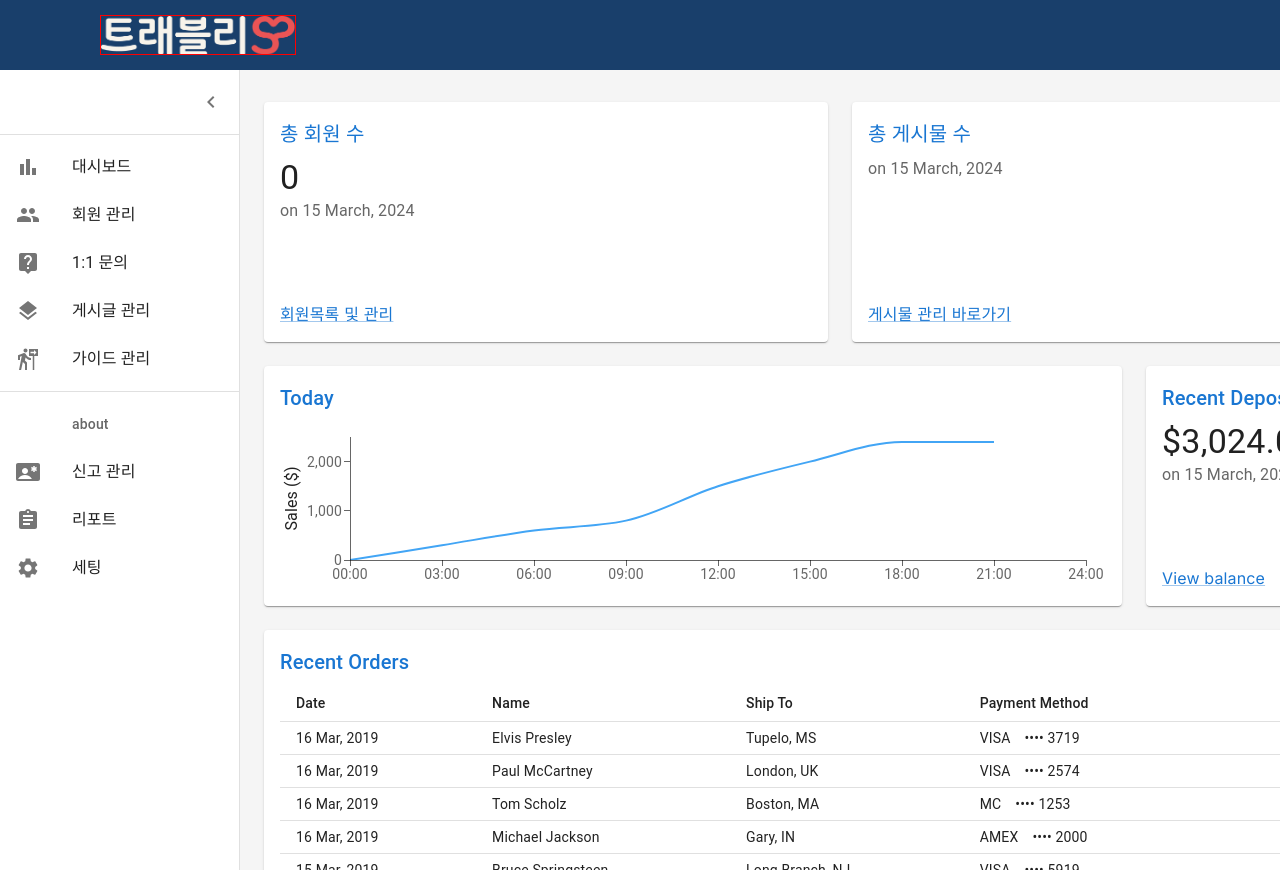
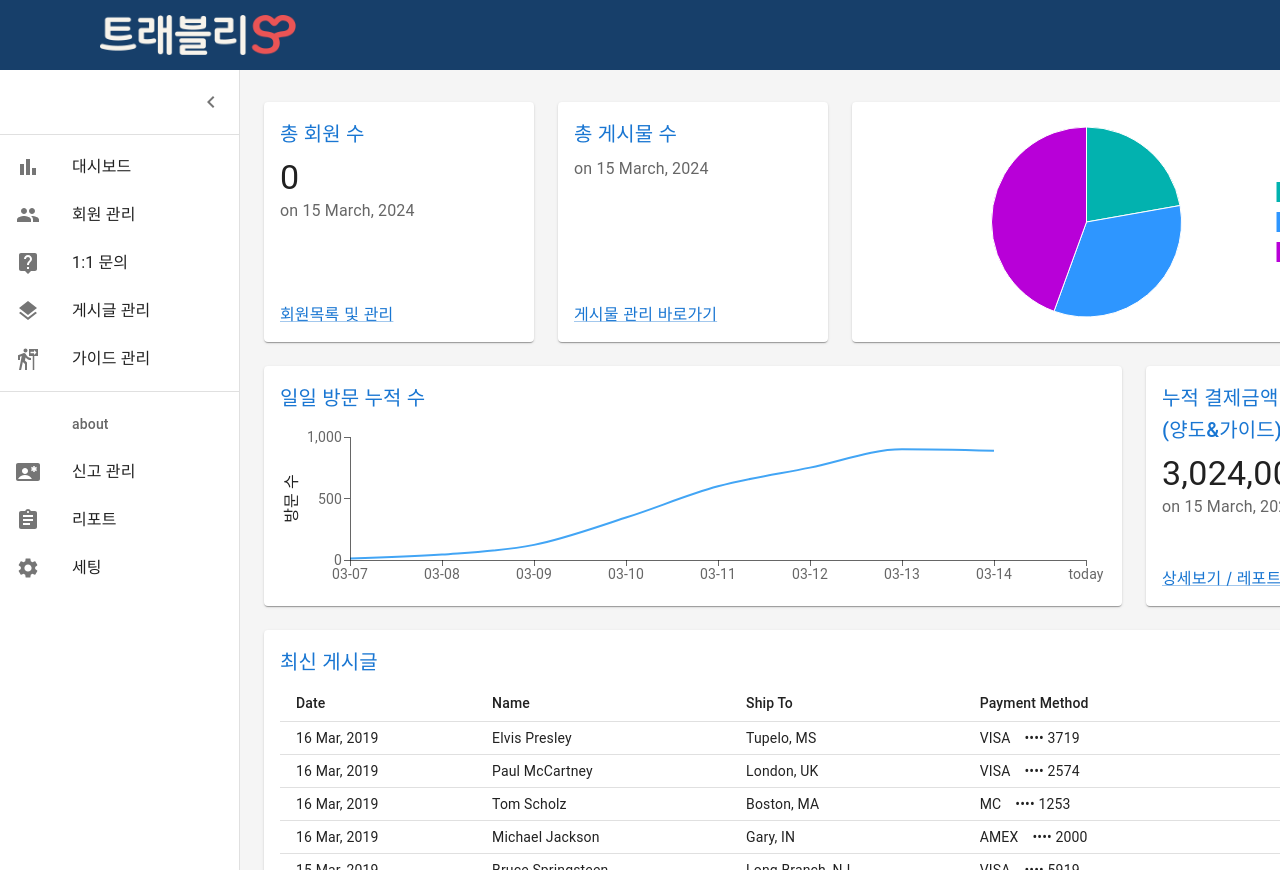
Before and after one commit to ravirevi/traveli_nextjs, a Next.js app: page /pages/dashboard2 in a window 1280 px wide. Shown: the top 870 px of the page. Built offline with nearby package versions, Linux system fonts and the light colour scheme; no server answers.

Commit message:
대시보드 파이차트 추가

```diff
--- a/public/css/header.module.css
+++ b/public/css/header.module.css
@@ -5,7 +5,7 @@
     display: flex;
     align-items: center;
     padding: 0 100px;
-    background-color: rgba(0, 43, 91, 0.9);
+    background-color: #173F6A;
     z-index: 2;
 }
 .header .header-logo .navbar-brand{
@@ -15,5 +15,5 @@
     color: transparent;
     background-image: url('../imgs/logo.png'); /* 상대 경로 사용 */
     background-size: cover;
-    border: 1px solid red;
+    /* border: 1px solid red; */
 }
--- a/src/app/pages/dashboard2/BbsCount.js
+++ b/src/app/pages/dashboard2/BbsCount.js
@@ -40,7 +40,7 @@ export default function BbsCount() {
         on 15 March, 2024
       </Typography>
       <div>
-        <Link color="primary" href="#" onClick={preventDefault}>
+        <Link color="primary" href="/pages/bbs" onClick={preventDefault}>
           게시물 관리 바로가기
         </Link>
       </div>
--- a/src/app/pages/dashboard2/Chart.js
+++ b/src/app/pages/dashboard2/Chart.js
@@ -11,15 +11,15 @@ function createData(time, amount) {
 }
 
 const data = [
-  createData('00:00', 0),
-  createData('03:00', 300),
-  createData('06:00', 600),
-  createData('09:00', 800),
-  createData('12:00', 1500),
-  createData('15:00', 2000),
-  createData('18:00', 2400),
-  createData('21:00', 2400),
-  createData('24:00'),
+  createData('03-07', 12),
+  createData('03-08', 44),
+  createData('03-09', 123),
+  createData('03-10', 345),
+  createData('03-11', 599),
+  createData('03-12', 751),
+  createData('03-13', 900),
+  createData('03-14', 888),
+  createData('today'),
 ];
 
 export default function Chart() {
@@ -27,7 +27,7 @@ export default function Chart() {
 
   return (
     <React.Fragment>
-      <Title>Today</Title>
+      <Title>일일 방문 누적 수</Title>
       <div style={{ width: '100%', flexGrow: 1, overflow: 'hidden' }}>
         <LineChart
           dataset={data}
@@ -47,13 +47,13 @@ export default function Chart() {
           ]}
           yAxis={[
             {
-              label: 'Sales ($)',
+              label: '방문 수',
               labelStyle: {
                 ...theme.typography.body1,
                 fill: theme.palette.text.primary,
               },
               tickLabelStyle: theme.typography.body2,
-              max: 2500,
+              max: 1000,
               tickNumber: 3,
             },
           ]}
--- a/src/app/pages/dashboard2/Deposits.js
+++ b/src/app/pages/dashboard2/Deposits.js
@@ -11,16 +11,16 @@ function preventDefault(event) {
 export default function Deposits() {
   return (
     <React.Fragment>
-      <Title>Recent Deposits</Title>
+      <Title>누적 결제금액<br/>(양도&가이드)</Title>
       <Typography component="p" variant="h4">
-        $3,024.00
+        3,024,000 ₩
       </Typography>
       <Typography color="text.secondary" sx={{ flex: 1 }}>
           on 15 March, 2024
       </Typography>
       <div>
         <Link color="primary" href="#" onClick={preventDefault}>
-          View balance
+          상세보기 / 레포트 바로가기
         </Link>
       </div>
     </React.Fragment>
--- a/src/app/pages/dashboard2/MemberCount.js
+++ b/src/app/pages/dashboard2/MemberCount.js
@@ -40,7 +40,7 @@ export default function MemberCount() {
          on 15 March, 2024
       </Typography>
       <div>
-        <Link color="primary" href="#" onClick={preventDefault}>
+        <Link color="primary" href="/pages/member" onClick={preventDefault}>
           회원목록 및 관리
         </Link>
       </div>
--- a/src/app/pages/dashboard2/Orders.js
+++ b/src/app/pages/dashboard2/Orders.js
@@ -56,7 +56,7 @@ function preventDefault(event) {
 export default function Orders() {
   return (
     <React.Fragment>
-      <Title>Recent Orders</Title>
+      <Title>최신 게시글</Title>
       <Table size="small">
         <TableHead>
           <TableRow>
--- /dev/null
+++ b/src/app/pages/dashboard2/PieChart.js
@@ -0,0 +1,24 @@
+'use client'
+import * as React from 'react';
+import { PieChart } from '@mui/x-charts/PieChart';
+
+const data = [
+  { id: 0, value: 10, label: '질문 게시판' },
+  { id: 1, value: 15, label: '양도 게시판' },
+  { id: 2, value: 20, label: '후기 게시판' },
+];
+
+export default function PieActiveArc() {
+  return (
+    <PieChart
+      series={[
+        {
+          data,
+          highlightScope: { faded: 'global', highlighted: 'item' },
+          faded: { innerRadius: 20, additionalRadius: -20, color: 'gray' },
+        },
+      ]}
+      height={200}
+    />
+  );
+}
--- a/src/app/pages/dashboard2/page.js
+++ b/src/app/pages/dashboard2/page.js
@@ -27,6 +27,7 @@ import Title from '@/component/Title';
 import MemberCount from './MemberCount';
 import BbsCount from './BbsCount';
 import Footer from '@/component/Footer';
+import PieChart from './PieChart';
 
 
 const drawerWidth = 240;
@@ -110,7 +111,7 @@ export default function Dashboard() {
             <Grid container spacing={3}>
 
               {/* 총 회원 수  */}
-              <Grid item xs={12} md={6} lg={6}>
+              <Grid item xs={12} md={3} lg={3}>
                 <Paper
                   sx={{
                     p: 2,
@@ -124,6 +125,19 @@ export default function Dashboard() {
               </Grid>
 
               {/* 총 게시물 수  */}
+              <Grid item xs={12} md={3} lg={3}>
+                <Paper
+                  sx={{
+                    p: 2,
+                    display: 'flex',
+                    flexDirection: 'column',
+                    height: 240,
+                  }}
+                >
+                  <BbsCount/>
+                </Paper>
+              </Grid>
+
               <Grid item xs={12} md={6} lg={6}>
                 <Paper
                   sx={{
@@ -133,7 +147,7 @@ export default function Dashboard() {
                     height: 240,
                   }}
                 >
-                  <BbsCount/>
+                  <PieChart />
                 </Paper>
               </Grid>
 
--- a/src/app/pages/login/page.js
+++ b/src/app/pages/login/page.js
@@ -34,7 +34,7 @@ export default function Admin(){
                     console.log(json.data.vo);
                     console.log(json.data.vo.ad_id);
                     sessionStorage.setItem("id", json.data.vo.ad_id);
-                    router.push("/pages/dashboard"); // 페이지를 reload하는게 아니라서, 아래 페이지만 바뀜.
+                    router.push("/pages/dashboard2"); // 페이지를 reload하는게 아니라서, 아래 페이지만 바뀜.
                     router.refresh(); // 강제로 새로 고침 한번 시킴.
                     console.log(sessionStorage.getItem("id"));
                 } else {
```
